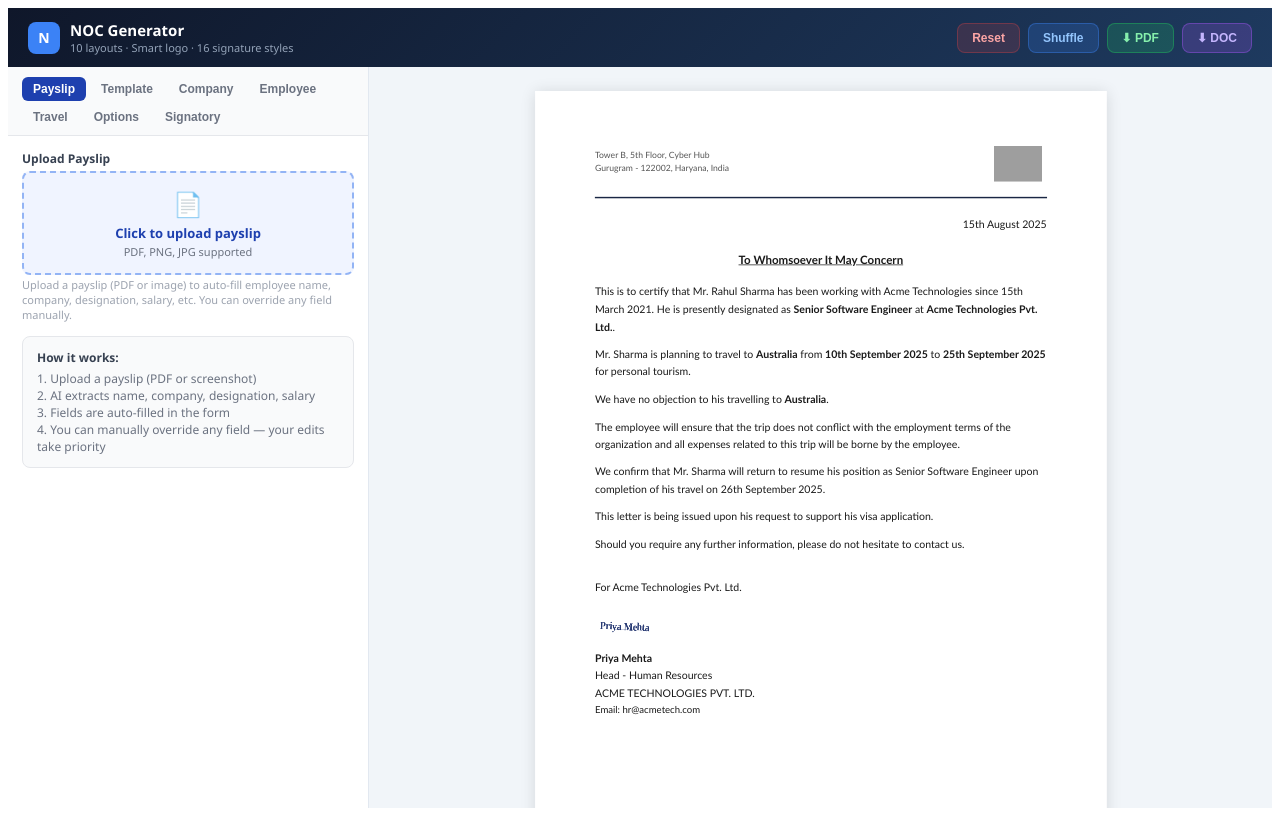
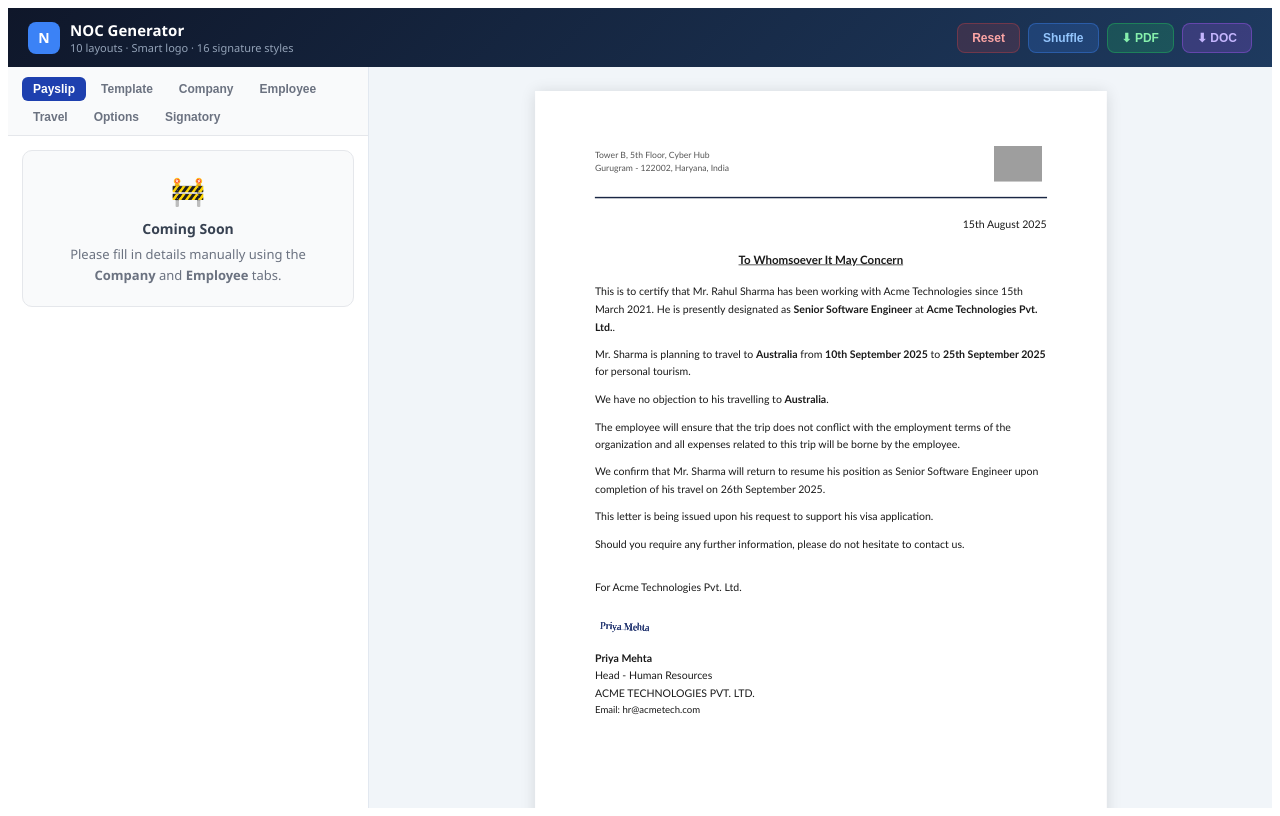
Before and after one commit to itsme-harshanand/noc-generator, a React (Vite) app: page / in a window 1280 px wide. Built offline with nearby package versions, Linux system fonts and the light colour scheme; grey boxes are pictures that could not be loaded; a web font is replaced by a local one.

Commit message:
Replace payslip upload with coming soon message
Co-Authored-By: Claude Sonnet 4.6 <noreply@anthropic.com>

```diff
--- a/src/noc_generator.jsx
+++ b/src/noc_generator.jsx
@@ -984,50 +984,13 @@ function FormPanel({ form, setForm }) {
         ))}
       </div>
       <div style={{ flex: 1, overflowY: "auto", padding: "14px 14px 60px" }}>
-        {section === "payslip" && <>
-          <Field label="Upload Payslip" hint="Upload a payslip (PDF or image) to auto-fill employee name, company, designation, salary, etc. You can override any field manually.">
-            <label style={{ display: "block", padding: "14px 16px", background: "#f0f4ff", border: "2px dashed #93b4f5", borderRadius: 8, textAlign: "center", cursor: "pointer", transition: "all 0.15s" }}>
-              <div style={{ fontSize: 24, marginBottom: 4 }}>📄</div>
-              <div style={{ fontSize: 13, fontWeight: 600, color: "#1e40af" }}>Click to upload payslip</div>
-              <div style={{ fontSize: 11, color: "#6b7280", marginTop: 2 }}>PDF, PNG, JPG supported</div>
-              <input type="file" accept=".pdf,image/*" style={{ display: "none" }} onChange={(e) => {
-                const file = e.target.files[0];
-                if (file) parsePayslip(file);
-              }} />
-            </label>
-          </Field>
-          {payslipStatus === "parsing" && (
-            <div style={{ padding: "12px 14px", background: "#fffbeb", border: "1px solid #fde68a", borderRadius: 8, fontSize: 13, color: "#92400e", display: "flex", alignItems: "center", gap: 8 }}>
-              <span style={{ animation: "spin 1s linear infinite", display: "inline-block" }}>⏳</span> Parsing payslip... extracting details...
-            </div>
-          )}
-          {payslipStatus && payslipStatus !== "parsing" && payslipStatus !== "done" && (
-            <div style={{ padding: "12px 14px", background: "#fef2f2", border: "1px solid #fecaca", borderRadius: 8, fontSize: 13, color: "#991b1b" }}>
-              Error: {payslipStatus}
-            </div>
-          )}
-          {payslipStatus === "done" && parsedFields && (
-            <div style={{ padding: "12px 14px", background: "#f0fdf4", border: "1px solid #bbf7d0", borderRadius: 8, fontSize: 12, color: "#166534" }}>
-              <div style={{ fontWeight: 700, marginBottom: 6, fontSize: 13 }}>✅ Parsed successfully!</div>
-              {parsedFields.hasLogo && <div style={{ marginBottom: 4, color: "#0369a1" }}>🖼 Logo detected and extracted from payslip</div>}
-              {Object.entries(parsedFields).filter(([k,v]) => v && k !== "hasLogo" && k !== "logoPosition").map(([k, v]) => (
-                <div key={k} style={{ marginBottom: 2 }}>
-                  <span style={{ fontWeight: 600, color: "#374151" }}>{k}:</span> {String(v)}
-                </div>
-              ))}
-              <div style={{ marginTop: 8, fontSize: 11, color: "#6b7280" }}>Override any field in Company/Employee tabs — manual entries take priority.</div>
-            </div>
-          )}
-          {!payslipStatus && (
-            <div style={{ padding: "12px 14px", background: "#f9fafb", border: "1px solid #e5e7eb", borderRadius: 8, fontSize: 12, color: "#6b7280", marginTop: 8 }}>
-              <div style={{ fontWeight: 600, color: "#374151", marginBottom: 4 }}>How it works:</div>
-              <div>1. Upload a payslip (PDF or screenshot)</div>
-              <div>2. AI extracts name, company, designation, salary</div>
-              <div>3. Fields are auto-filled in the form</div>
-              <div>4. You can manually override any field — your edits take priority</div>
-            </div>
-          )}
-        </>}
+        {section === "payslip" && (
+          <div style={{ padding: "20px 16px", background: "#f9fafb", border: "1px solid #e5e7eb", borderRadius: 10, textAlign: "center", color: "#6b7280" }}>
+            <div style={{ fontSize: 28, marginBottom: 10 }}>🚧</div>
+            <div style={{ fontWeight: 700, fontSize: 14, color: "#374151", marginBottom: 6 }}>Coming Soon</div>
+            <div style={{ fontSize: 13, lineHeight: 1.6 }}>Please fill in details manually using the <strong>Company</strong> and <strong>Employee</strong> tabs.</div>
+          </div>
+        )}
         {section === "template" && <>
           <Field label="Layout Template"><select value={form.template} onChange={u("template")} style={selectStyle}>{COMPANY_TEMPLATES.map(t => <option key={t.id} value={t.id}>{t.label}</option>)}</select></Field>
           <Field label="Font"><select value={form.font} onChange={u("font")} style={selectStyle}>{FONTS.map(f => <option key={f.id} value={f.id}>{f.label}</option>)}</select></Field>
```
